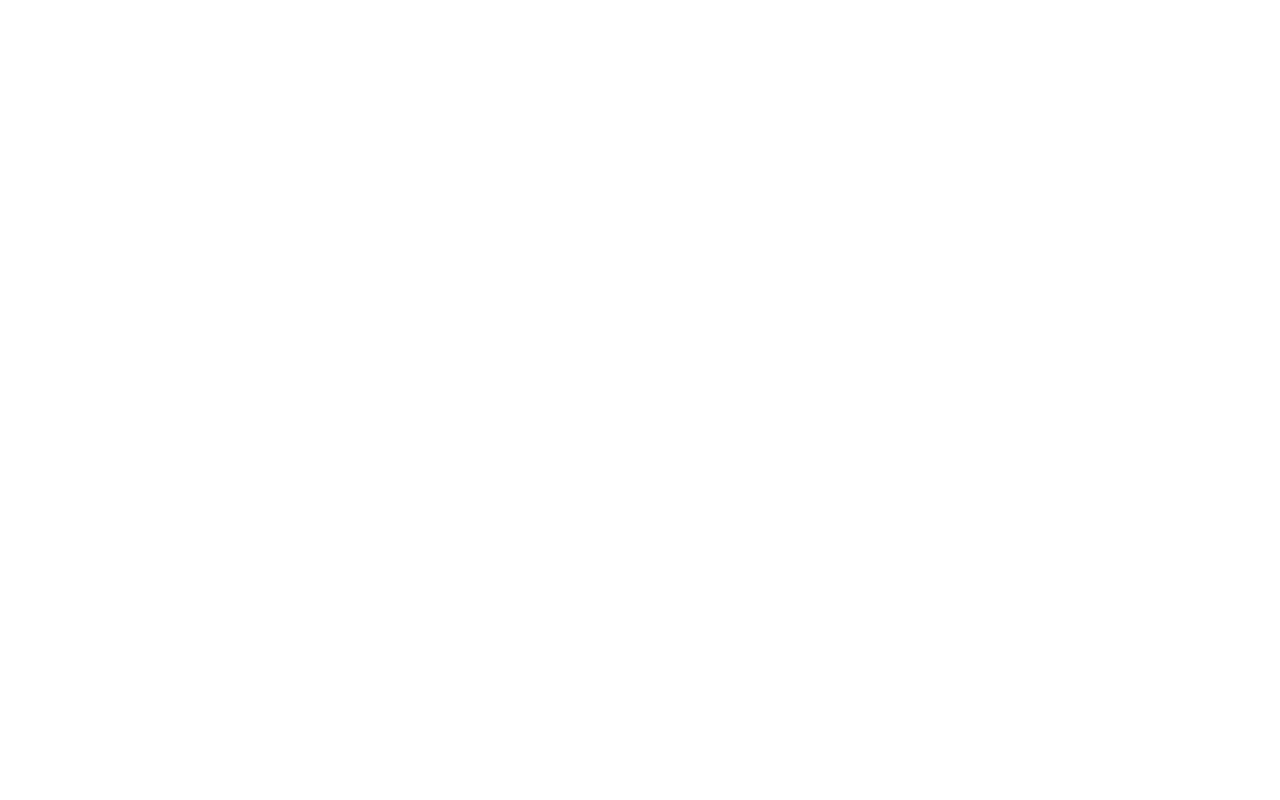
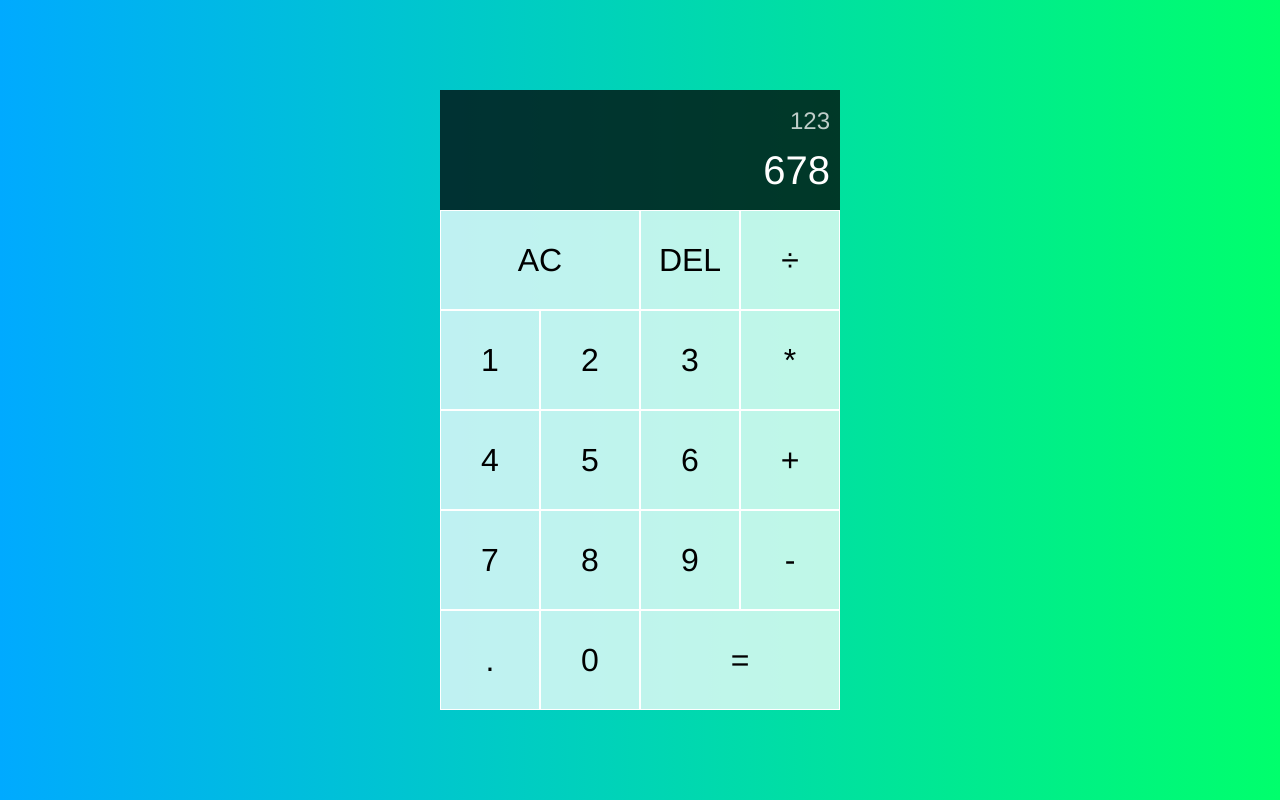
Before and after one commit to hkleger/HKCalculator, a plain HTML site: page index.html in a window 1280 px wide. Drawn offline with Linux system fonts and the light colour scheme.

Commit message:
second commit
second commit

```diff
--- a/index.html
+++ b/index.html
@@ -4,8 +4,35 @@
   <meta charset="UTF-8">
   <meta name="viewport" content="width=device-width, initial-scale=1.0">
   <title>HKCalculator</title>
+  <link href="style.css" rel="stylesheet">
+  <script src="script.js" defer></script>
 </head>
 <body>
 
+  <div class="calculator-grid">
+    <div class="output">
+      <div data-previous-operand class="previous-operand">123</div>
+      <div data-current-operand class="current-operand">678</div>
+    </div>
+    <button data-all-clear class="span-two">AC</button>
+    <button data-delete>DEL</button>
+    <button data-operation>÷</button>
+    <button data-number>1</button>
+    <button data-number>2</button>
+    <button data-number>3</button>
+    <button data-operation>*</button>
+    <button data-number>4</button>
+    <button data-number>5</button>
+    <button data-number>6</button>
+    <button data-operation>+</button>
+    <button data-number>7</button>
+    <button data-number>8</button>
+    <button data-number>9</button>
+    <button data-operation>-</button>
+    <button data-number>.</button>
+    <button data-number>0</button>
+    <button data-equals class="span-two">=</button>
+  </div>
+
 </body>
 </html>
--- a/script.js
+++ b/script.js
@@ -0,0 +1,7 @@
+const numberButtons = document.querySelectorAll('[data-number]')
+const operationButtons = document.querySelectorAll('[data-operation]')
+const equalsButton = document.querySelector('[data-equals]')
+const deleteButton = document.querySelector('[data-delete]')
+const allClearButton = document.querySelector('[data-all-clear]')
+const previousOperandTextElement = document.querySelector('[data-previous-operand]')
+const previousOperandTextElement = document.querySelector('[data-current-operand]')
--- a/style.css
+++ b/style.css
@@ -0,0 +1,59 @@
+*, *::before, *::after {
+  box-sizing: border-box;
+  font-family: 'Franklin Gothic Medium', 'Arial Narrow', Arial, sans-serif;
+  font-weight: normal;
+}
+
+body {
+  padding:0;
+  margin:0;
+  background: linear-gradient(to right, #00AAFF, #00FF6C);
+}
+
+.calculator-grid {
+display: grid;
+justify-content: center;
+align-content: center;
+min-height: 100vh;
+grid-template-columns: repeat(4, 100px);
+grid-template-rows: minmax(120px, auto) repeat(5, 100px);
+}
+
+.calculator-grid > button {
+  cursor: pointer;
+  font-size: 2rem;
+  border: 1px solid white;
+  outline: none;
+  background-color: rgba(255, 255, 255, .75);
+}
+
+.calculator-grid > button:hover {
+  background-color: rgba(255, 255, 255, .9);
+}
+
+.span-two {
+  grid-column: span 2;
+}
+
+.output {
+  grid-column: 1 / -1;
+  background-color: rgba(0, 0, 0, .75);
+  display: flex;
+  align-items: flex-end;
+  justify-content: space-around;
+  flex-direction: column;
+  padding: 10px;
+  word-wrap: break-word;
+  word-break: break-all;
+}
+
+.output .previous-operand {
+  color: rgba(255, 255, 255, .75);
+  font-size: 1.5rem;
+}
+
+
+.output .current-operand {
+  color: white;
+  font-size: 2.5rem;
+}
```
